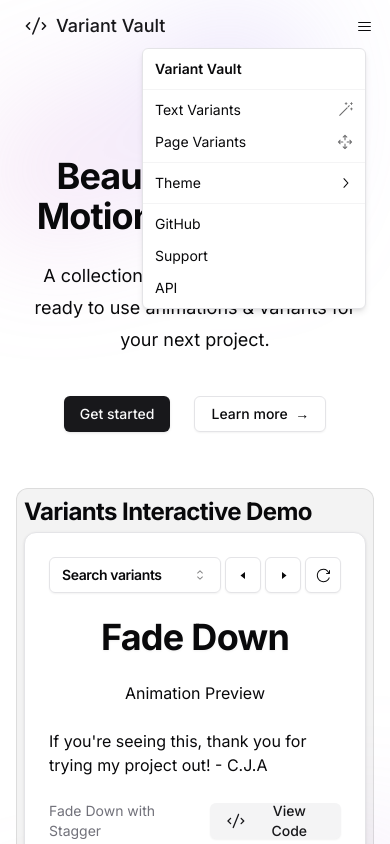
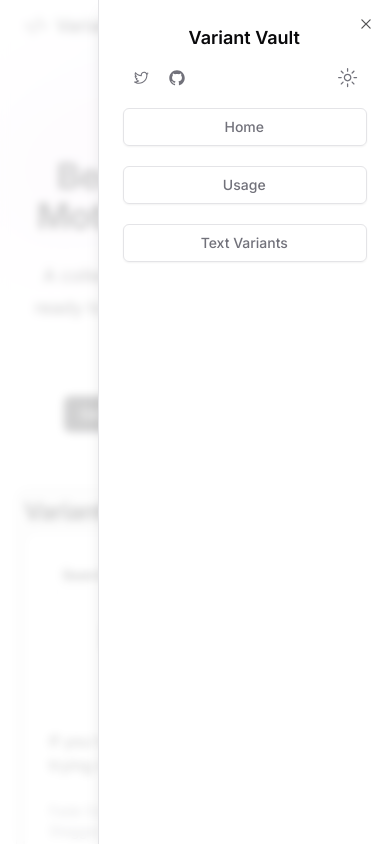
Before and after one commit to ChrisAbdo/MotionVariants, a Next.js app: page / in a window 390 px wide. Both pictures are taken after a click on the button 364 px from the left and 26 px from the top of the page. Shown: the top 844 px of the page. Built offline with nearby package versions, Linux system fonts and the light colour scheme.

Commit message:
ADDED: New mobile nav sheet

```diff
--- a/components/shared/main-nav.tsx
+++ b/components/shared/main-nav.tsx
@@ -9,6 +9,7 @@
 import VVLogo from "@/components/shared/vv-logo";
 import Link from "next/link";
 import { motion } from "framer-motion";
+import NavSheet from "./nav-sheet";
 
 export default function MainNav() {
   const [isScrolled, setIsScrolled] = useState(false);
@@ -52,7 +53,8 @@
           </div>
         </div>
         <div className="flex lg:hidden z-50">
-          <NavDropdown />
+          {/* <NavDropdown /> */}
+          <NavSheet />
         </div>
         <div className="hidden lg:flex space-x-1 z-50">
           <Link
--- /dev/null
+++ b/components/shared/nav-sheet.tsx
@@ -0,0 +1,105 @@
+import {
+  Sheet,
+  SheetContent,
+  SheetDescription,
+  SheetHeader,
+  SheetTitle,
+  SheetTrigger,
+} from "@/components/ui/sheet";
+
+import React from "react";
+import { Button } from "../ui/button";
+import {
+  GitHubLogoIcon,
+  HamburgerMenuIcon,
+  HomeIcon,
+  SunIcon,
+  TwitterLogoIcon,
+} from "@radix-ui/react-icons";
+import ModeToggle from "./mode-toggle";
+import Link from "next/link";
+const projects = [
+  {
+    name: "Home",
+    href: "/",
+  },
+  {
+    name: "Usage",
+    href: "/usage",
+  },
+  {
+    name: "Text Variants",
+    href: "/text-variants",
+  },
+];
+function classNames(...classes: any[]) {
+  return classes.filter(Boolean).join(" ");
+}
+export default function NavSheet() {
+  return (
+    <Sheet>
+      <SheetTrigger asChild>
+        <Button variant="ghost" size="icon">
+          <HamburgerMenuIcon />
+        </Button>
+      </SheetTrigger>
+      <SheetContent>
+        <SheetHeader>
+          <SheetTitle>Variant Vault</SheetTitle>
+          <SheetDescription>
+            <div className="flex justify-between items-center">
+              <div className="flex items-center">
+                <Link
+                  href="https://www.twitter.com/abdo_eth"
+                  rel="noreferrer"
+                  target="_blank"
+                >
+                  <Button
+                    className="flex items-center"
+                    variant="ghost"
+                    size="icon"
+                  >
+                    <TwitterLogoIcon className="h-4 w-4" />
+                  </Button>
+                </Link>
+                <Link
+                  href="https://www.github.com/chrisabdo/motionvariants"
+                  rel="noreferrer"
+                  target="_blank"
+                >
+                  <Button
+                    className="flex items-center"
+                    variant="ghost"
+                    size="icon"
+                  >
+                    <GitHubLogoIcon className="h-4 w-4" />
+                  </Button>
+                </Link>
+              </div>
+              <div>
+                <ModeToggle />
+              </div>
+            </div>
+            <div>
+              <div className="mt-3 grid grid-cols-1 gap-5 sm:grid-cols-2 sm:gap-6 lg:grid-cols-4">
+                {projects.map((project) => (
+                  <Link
+                    key={project.name}
+                    href={project.href}
+                    className="col-span-1 flex rounded-md shadow-sm hover:bg-primary-foreground transition-all duration-200"
+                  >
+                    <div className="flex flex-1 items-center justify-between truncate rounded-md border">
+                      <div className="flex-1 truncate px-4 py-2 text-sm">
+                        <h1 className="font-medium ">{project.name}</h1>
+                      </div>
+                    </div>
+                  </Link>
+                ))}
+              </div>
+            </div>
+          </SheetDescription>
+        </SheetHeader>
+      </SheetContent>
+    </Sheet>
+  );
+}
--- /dev/null
+++ b/components/ui/sheet.tsx
@@ -0,0 +1,142 @@
+import * as React from "react"
+import * as SheetPrimitive from "@radix-ui/react-dialog"
+import { Cross2Icon } from "@radix-ui/react-icons"
+import { cva, type VariantProps } from "class-variance-authority"
+
+import { cn } from "@/lib/utils"
+
+const Sheet = SheetPrimitive.Root
+
+const SheetTrigger = SheetPrimitive.Trigger
+
+const SheetClose = SheetPrimitive.Close
+
+const SheetPortal = ({
+  className,
+  ...props
+}: SheetPrimitive.DialogPortalProps) => (
+  <SheetPrimitive.Portal className={cn(className)} {...props} />
+)
+SheetPortal.displayName = SheetPrimitive.Portal.displayName
+
+const SheetOverlay = React.forwardRef<
+  React.ElementRef<typeof SheetPrimitive.Overlay>,
+  React.ComponentPropsWithoutRef<typeof SheetPrimitive.Overlay>
+>(({ className, ...props }, ref) => (
+  <SheetPrimitive.Overlay
+    className={cn(
+      "fixed inset-0 z-50 bg-background/80 backdrop-blur-sm data-[state=open]:animate-in data-[state=closed]:animate-out data-[state=closed]:fade-out-0 data-[state=open]:fade-in-0",
+      className
+    )}
+    {...props}
+    ref={ref}
+  />
+))
+SheetOverlay.displayName = SheetPrimitive.Overlay.displayName
+
+const sheetVariants = cva(
+  "fixed z-50 gap-4 bg-background p-6 shadow-lg transition ease-in-out data-[state=open]:animate-in data-[state=closed]:animate-out data-[state=closed]:duration-300 data-[state=open]:duration-500",
+  {
+    variants: {
+      side: {
+        top: "inset-x-0 top-0 border-b data-[state=closed]:slide-out-to-top data-[state=open]:slide-in-from-top",
+        bottom:
+          "inset-x-0 bottom-0 border-t data-[state=closed]:slide-out-to-bottom data-[state=open]:slide-in-from-bottom",
+        left: "inset-y-0 left-0 h-full w-3/4 border-r data-[state=closed]:slide-out-to-left data-[state=open]:slide-in-from-left sm:max-w-sm",
+        right:
+          "inset-y-0 right-0 h-full w-3/4 border-l data-[state=closed]:slide-out-to-right data-[state=open]:slide-in-from-right sm:max-w-sm",
+      },
+    },
+    defaultVariants: {
+      side: "right",
+    },
+  }
+)
+
+interface SheetContentProps
+  extends React.ComponentPropsWithoutRef<typeof SheetPrimitive.Content>,
+    VariantProps<typeof sheetVariants> {}
+
+const SheetContent = React.forwardRef<
+  React.ElementRef<typeof SheetPrimitive.Content>,
+  SheetContentProps
+>(({ side = "right", className, children, ...props }, ref) => (
+  <SheetPortal>
+    <SheetOverlay />
+    <SheetPrimitive.Content
+      ref={ref}
+      className={cn(sheetVariants({ side }), className)}
+      {...props}
+    >
+      {children}
+      <SheetPrimitive.Close className="absolute right-4 top-4 rounded-sm opacity-70 ring-offset-background transition-opacity hover:opacity-100 focus:outline-none focus:ring-2 focus:ring-ring focus:ring-offset-2 disabled:pointer-events-none data-[state=open]:bg-secondary">
+        <Cross2Icon className="h-4 w-4" />
+        <span className="sr-only">Close</span>
+      </SheetPrimitive.Close>
+    </SheetPrimitive.Content>
+  </SheetPortal>
+))
+SheetContent.displayName = SheetPrimitive.Content.displayName
+
+const SheetHeader = ({
+  className,
+  ...props
+}: React.HTMLAttributes<HTMLDivElement>) => (
+  <div
+    className={cn(
+      "flex flex-col space-y-2 text-center sm:text-left",
+      className
+    )}
+    {...props}
+  />
+)
+SheetHeader.displayName = "SheetHeader"
+
+const SheetFooter = ({
+  className,
+  ...props
+}: React.HTMLAttributes<HTMLDivElement>) => (
+  <div
+    className={cn(
+      "flex flex-col-reverse sm:flex-row sm:justify-end sm:space-x-2",
+      className
+    )}
+    {...props}
+  />
+)
+SheetFooter.displayName = "SheetFooter"
+
+const SheetTitle = React.forwardRef<
+  React.ElementRef<typeof SheetPrimitive.Title>,
+  React.ComponentPropsWithoutRef<typeof SheetPrimitive.Title>
+>(({ className, ...props }, ref) => (
+  <SheetPrimitive.Title
+    ref={ref}
+    className={cn("text-lg font-semibold text-foreground", className)}
+    {...props}
+  />
+))
+SheetTitle.displayName = SheetPrimitive.Title.displayName
+
+const SheetDescription = React.forwardRef<
+  React.ElementRef<typeof SheetPrimitive.Description>,
+  React.ComponentPropsWithoutRef<typeof SheetPrimitive.Description>
+>(({ className, ...props }, ref) => (
+  <SheetPrimitive.Description
+    ref={ref}
+    className={cn("text-sm text-muted-foreground", className)}
+    {...props}
+  />
+))
+SheetDescription.displayName = SheetPrimitive.Description.displayName
+
+export {
+  Sheet,
+  SheetTrigger,
+  SheetClose,
+  SheetContent,
+  SheetHeader,
+  SheetFooter,
+  SheetTitle,
+  SheetDescription,
+}
```
